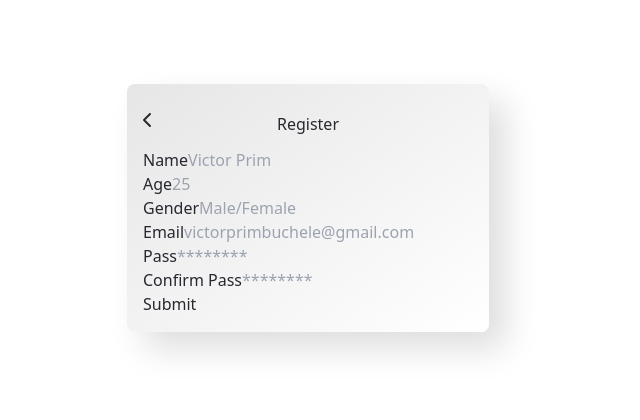
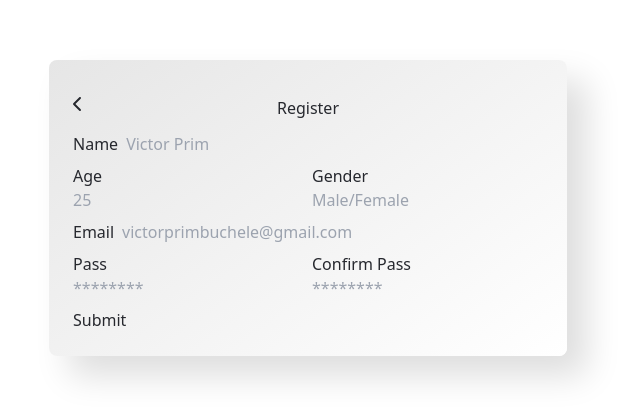
Before and after one commit to victorprimbuchele/finance-planner, a React (Vite) app: page /register in a window 1280 px wide. Shown: the part 192-612 px from the top of the page, without its empty margins (332-972 px from the left). Built offline with nearby package versions, Linux system fonts and the light colour scheme.

Commit message:
feat: aplicação de componente neumórfico

```diff
--- a/src/data/form/register/register-form-data.json
+++ b/src/data/form/register/register-form-data.json
@@ -16,8 +16,11 @@
     "label": "Age",
     "errors": "You must insert an age",
     "grouped": true,
-    "gridCols": 2,
-    "gridGap": 2,
+    "gridCols": "grid-cols-2",
+    "gridGap": "gap-2",
+    "class": "",
+    "max": 150,
+    "min": 0,
     "group": [
       {
         "placeholder": "Male/Female",
@@ -26,7 +29,9 @@
         "name": "gender",
         "label": "Gender",
         "errors": "You must insert a gender",
-        "grouped": false
+        "grouped": false,
+        "max": 6,
+        "min": 4
       }
     ]
   },
@@ -47,8 +52,8 @@
     "label": "Pass",
     "errors": "You must insert a password",
     "grouped": true,
-    "gridCols": 2,
-    "gridGap": 2,
+    "gridCols": "grid-cols-2",
+    "gridGap": "gap-2",
     "group": [
       {
         "placeholder": "********",
--- a/src/presentation/components/Form/Form.tsx
+++ b/src/presentation/components/Form/Form.tsx
@@ -14,11 +14,14 @@ type InputProps = {
   label: string;
   errors?: string;
   display?: "flex" | "grid";
-  gridCols?: number | 1 | 2 | 3 | 4 | 5 | 6 | 7 | 8 | 9 | 10 | 11 | 12;
+  gridCols?: string | number | 1 | 2 | 3 | 4 | 5 | 6 | 7 | 8 | 9 | 10 | 11 | 12;
 
-  gridGap?: number | 0 | 1 | 2 | 3 | 4 | 5 | 6 | 7 | 8;
+  gridGap?: string | number | 0 | 1 | 2 | 3 | 4 | 5 | 6 | 7 | 8;
   grouped: boolean;
   group?: InputProps[];
+  min?: number;
+  max?: number;
+  class?: any;
 };
 
 export const Form: React.FC<FormParams> = ({ input, children }) => {
@@ -36,24 +39,30 @@ export const Form: React.FC<FormParams> = ({ input, children }) => {
     <form onSubmit={handleSubmit(onSubmit)}>
       {input.map((item) =>
         item.grouped ? (
-          <div
-            key={item.name}
-            className={`grid grid-cols-${item.gridCols} gap-${item.gridGap}`}
-          >
-            <div key={item.name}>
+          <div key={item.name} className={`grid grid-cols-2 gap-2 my-2`}>
+            {console.log(item.gridCols)}
+            <div key={item.name} className="flex w-fit flex-col">
               <label htmlFor={item.name}>{item.label}</label>
               <input
+                min={item.min ? item.min : 0}
+                max={item.max ? item.max : 0}
                 {...register(item.name, { required: item.required })}
                 type={item.type}
                 placeholder={item.placeholder}
+                className={item.class}
               />
               {errors[item.name] && <span>{item.errors}</span>}
             </div>
             {item.group &&
               item.group.map((subitem, i) => (
-                <div key={item.name}>
-                  <label htmlFor={subitem.name}>{subitem.label}</label>
+                <div key={item.name} className="flex w-fit flex-col">
+                  <label htmlFor={subitem.name} className="w-fit mr-4">
+                    {subitem.label}
+                  </label>
                   <input
+                    min={subitem.min ? subitem.min : 0}
+                    max={subitem.max ? subitem.max : 0}
+                    className={`w-fit ${subitem.class}`}
                     key={`${subitem.name}@`}
                     {...register(subitem.name, { required: subitem.required })}
                     type={subitem.type}
@@ -67,6 +76,7 @@ export const Form: React.FC<FormParams> = ({ input, children }) => {
           <div key={item.name}>
             <label htmlFor={item.name}>{item.label}</label>
             <input
+              className="ml-2"
               {...register(item.name, { required: item.required })}
               type={item.type}
               placeholder={item.placeholder}
--- a/src/presentation/components/Neumorphic/Box/box-styles.css
+++ b/src/presentation/components/Neumorphic/Box/box-styles.css
@@ -7,7 +7,7 @@ $lg: 3rem;
 
 .neumorphic-box-light {
   background: linear-gradient(145deg, #e6e6e6, #ffffff);
-  box-shadow: 17px 17px 34px #dedede, -17px -17px 34px #ffffff;
+  box-shadow: 20px 20px 34px #dedede, -20px -20px 34px #ffffff;
   color: #26282e;
 }
 
--- a/src/presentation/pages/Register/Register.tsx
+++ b/src/presentation/pages/Register/Register.tsx
@@ -8,7 +8,7 @@ import RegisterFormData from "../../../data/form/register/register-form-data.jso
 export const Register: React.FC = () => {
   return (
     <div className="grid place-content-center justify-center content-center h-full">
-      <NeumorphicBox size="md" className="rounded-lg p-4">
+      <NeumorphicBox size="md" className="rounded-lg p-6">
         <div className="grid grid-cols-3 text-center content-center py-3">
           <FontAwesomeIcon icon={faChevronLeft} />
           <h1>Register</h1>
```
